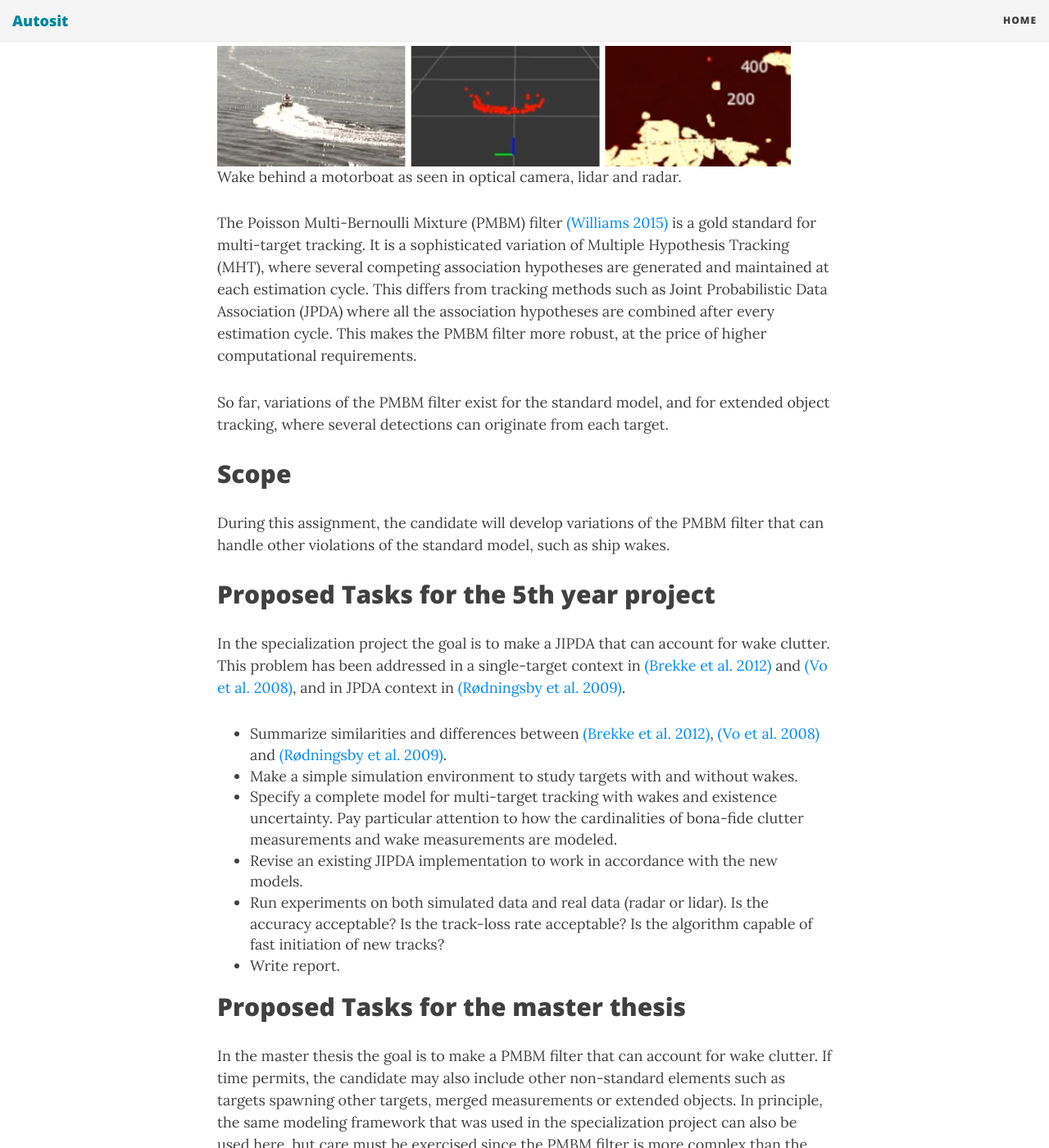
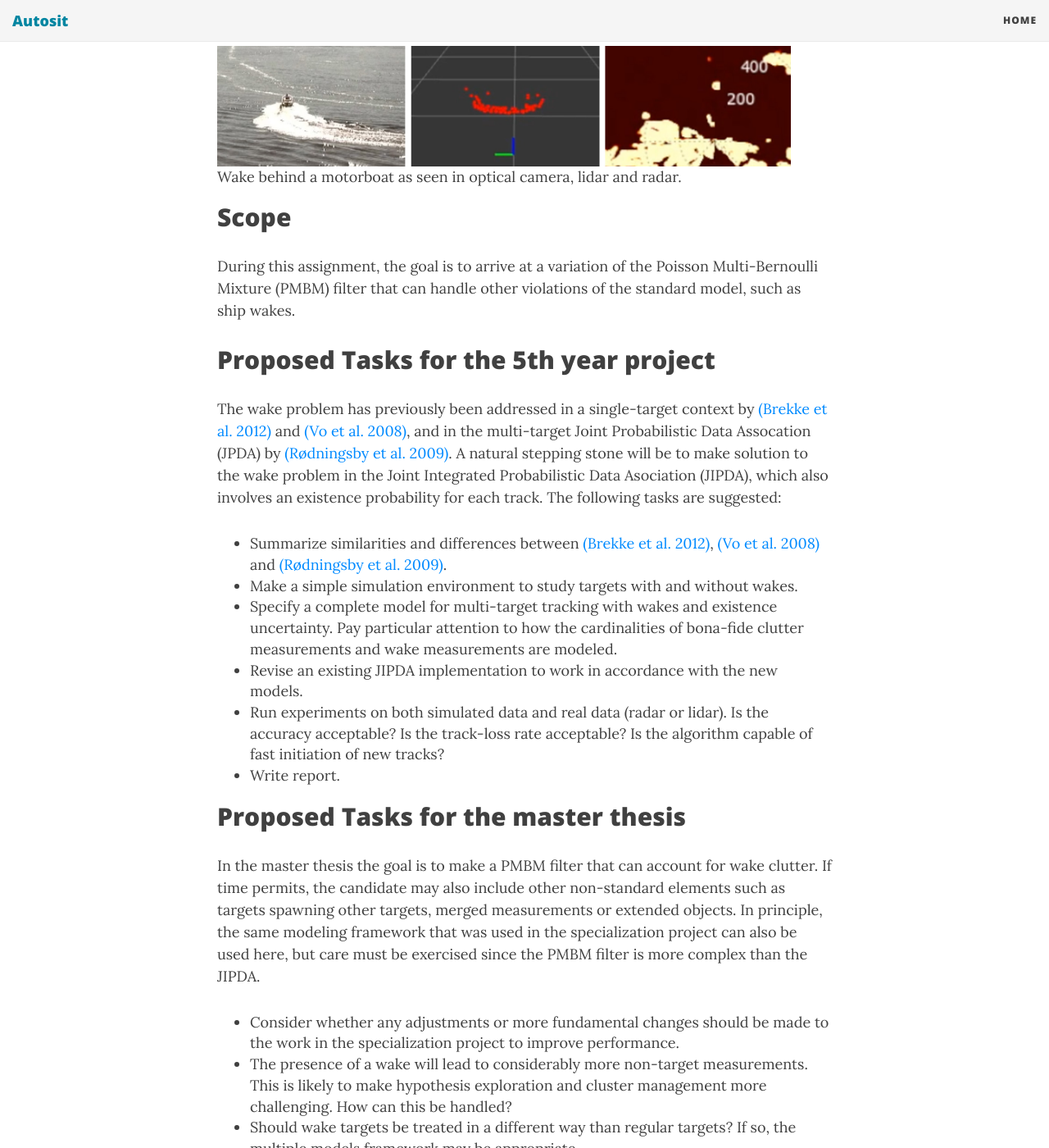
Before and after one commit to autosit/autosit.github.io, a Jekyll site: the page built from _posts/2022-03-30-pmbm_wakes_spawning.md, in a window 1280 px wide and 1400 px high, scrolled down 714 px. Shown: the whole window at 82% size. Built offline with Jekyll 4.4.1, drawn with Linux system fonts in a browser that asks for light colours; nearby versions of some CDN libraries.

Commit message:
fixing references in wake

```diff
--- a/_posts/2022-03-30-pmbm_wakes_spawning.md
+++ b/_posts/2022-03-30-pmbm_wakes_spawning.md
@@ -12,17 +12,14 @@
 |<img src="{{site.url}}/assets/boatwakes.jpg" width="700"> |
 | Wake behind a motorboat as seen in optical camera, lidar and radar. |
 
-The Poisson Multi-Bernoulli Mixture (PMBM) filter [(Williams 2015)] is a gold standard for multi-target tracking. It is a sophisticated variation of Multiple Hypothesis Tracking (MHT), where several competing association hypotheses are generated and maintained at each estimation cycle. This differs from tracking methods such as Joint Probabilistic Data Association (JPDA) where all the association hypotheses are combined after every estimation cycle. This makes the PMBM filter more robust, at the price of higher computational requirements.
-
-So far, variations of the PMBM filter exist for the standard model, and for extended object tracking, where several detections can originate from each target.
-
 ## Scope
 
-During this assignment, the candidate will develop variations of the PMBM filter that can handle other violations of the standard model, such as ship wakes.
+During this assignment, the goal is to arrive at a variation of the Poisson Multi-Bernoulli Mixture (PMBM) filter that can handle other violations of the standard model, such as ship wakes.
 
 ## Proposed Tasks for the 5th year project
 
-In the specialization project the goal is to make a JIPDA that can account for wake clutter. This problem has been addressed in a single-target context in [(Brekke et al. 2012)] and [(Vo et al. 2008)], and in JPDA context in [(Rødningsby et al. 2009)].
+
+The wake problem has previously been addressed in a single-target context by [(Brekke et al. 2012)] and [(Vo et al. 2008)], and in the multi-target Joint Probabilistic Data Assocation (JPDA) by [(Rødningsby et al. 2009)]. A natural stepping stone will be to make solution to the wake problem in the Joint Integrated Probabilistic Data Asociation (JIPDA), which also involves an existence probability for each track. The following tasks are suggested:
 
 * Summarize similarities and differences between [(Brekke et al. 2012)], [(Vo et al. 2008)] and [(Rødningsby et al. 2009)].
 * Make a simple simulation environment to study targets with and without wakes.
```
